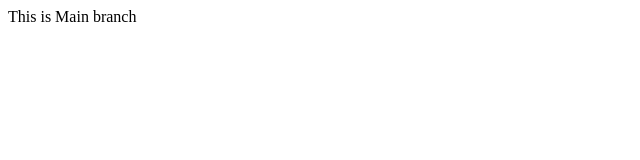
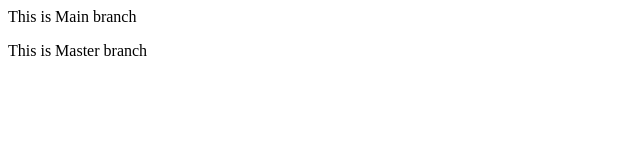
Before and after one commit to nisargasg/index.html, a plain HTML site: page index.html in a window 1280 px wide. Shown: the whole page, without its empty margins (0-640 px from the left). Drawn offline with Linux system fonts and the light colour scheme.

Commit message:
Update index.html

```diff
--- a/index.html
+++ b/index.html
@@ -4,5 +4,6 @@
     </head>
     <body>
         <p>This is Main branch</p>
+        <p>This is Master branch</p>
     </body>
 </html>
```
